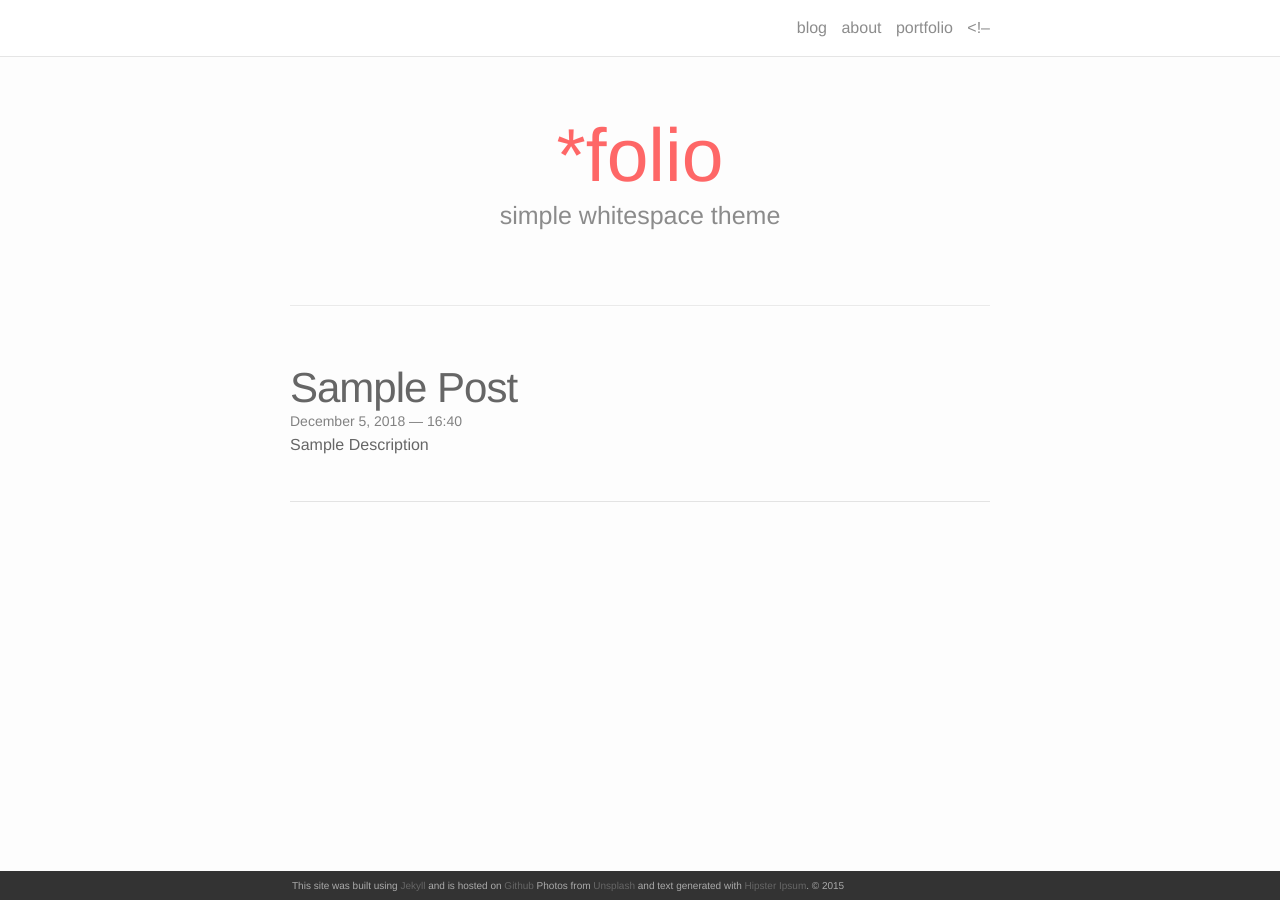
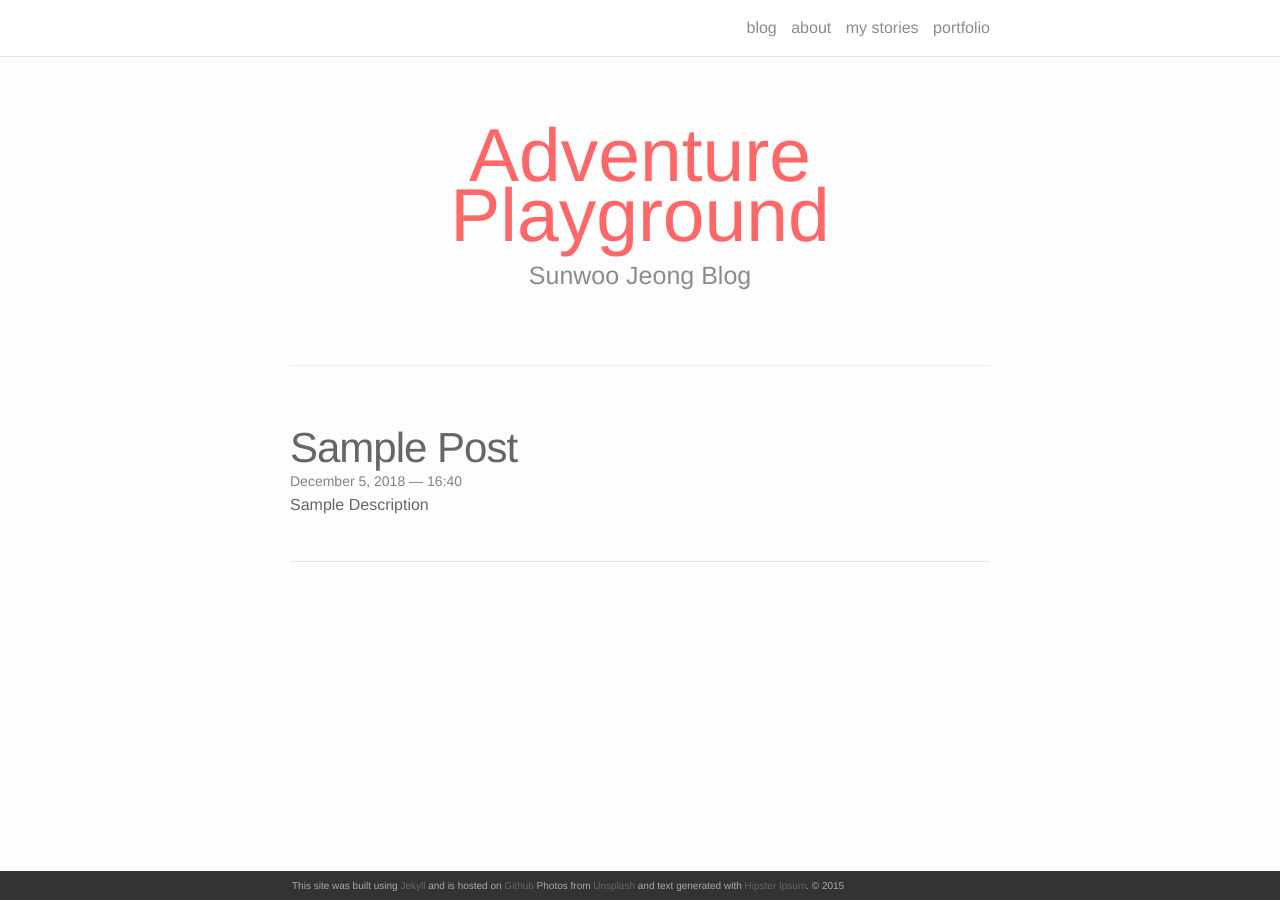
Before and after one commit to igg002/igg002.github.io, a Jekyll site: the page built from index.html, in a window 1280 px wide. Built offline with Jekyll 4.4.1, drawn with Linux system fonts in a browser that asks for light colours; nearby versions of some CDN libraries; the list of posts is cut into pages by our own code.

Commit message:
Title change

```diff
--- a/index.html
+++ b/index.html
@@ -3,8 +3,8 @@ layout: default
 ---
 
 <div class="header-bar">
-  <h1>*folio</h1>
-  <h2>simple whitespace theme</h2>
+  <h1>Adventure Playground</h1>
+  <h2>Sunwoo Jeong Blog</h2>
   <br/>
   <hr>
   <br/>
--- a/poetry.md
+++ b/poetry.md
@@ -1,8 +1,7 @@
-<!--
 ---
 layout: page
 permalink: /poetry/
-title: poetry
+title: my stories
 description: Showcase your writing, short stories, or poems. Replace this text with your description.
 ---
 
@@ -14,4 +13,3 @@ description: Showcase your writing, short stories, or poems. Replace this text w
       </li>
 {% endfor %}
 </ul>
--->
```
